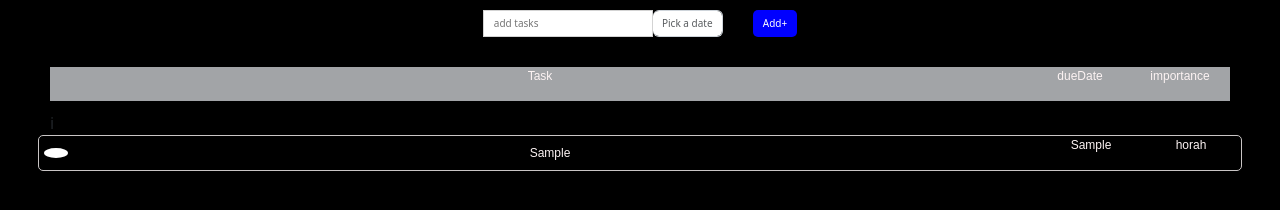
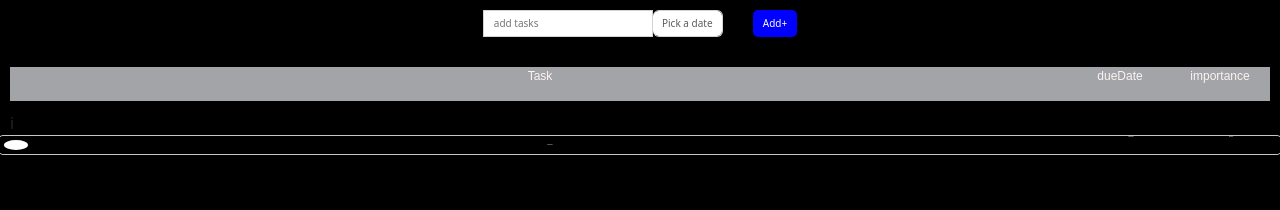
Before and after one commit to natnael2-lang/chatGroup-frontEnd, a plain HTML site: page index.html in a window 1280 px wide. Both pictures are taken after typing "Sample", "Sample" into the empty fields and a click on the button "Add+". Drawn offline with nearby package versions, Linux system fonts and the light colour scheme; no server answers.

Commit message:
ghmllpll

```diff
--- a/toDoPage.css
+++ b/toDoPage.css
@@ -12,8 +12,8 @@
 body{
     min-height: 100vh;
     padding-top: 10px;
-    padding-left: 50px;
-    padding-right: 50px;
+    padding-left: 10px;
+    padding-right: 10px;
     background-color: black;
 
 }
@@ -21,7 +21,7 @@ body{
 .row{
 
 
-    font-size: 12px;
+    font-size: 10%;
     font-family: Arial, Helvetica, sans-serif;
     color: #fcf3f3;
     border: 1px solid rgb(201, 197, 197);
```
